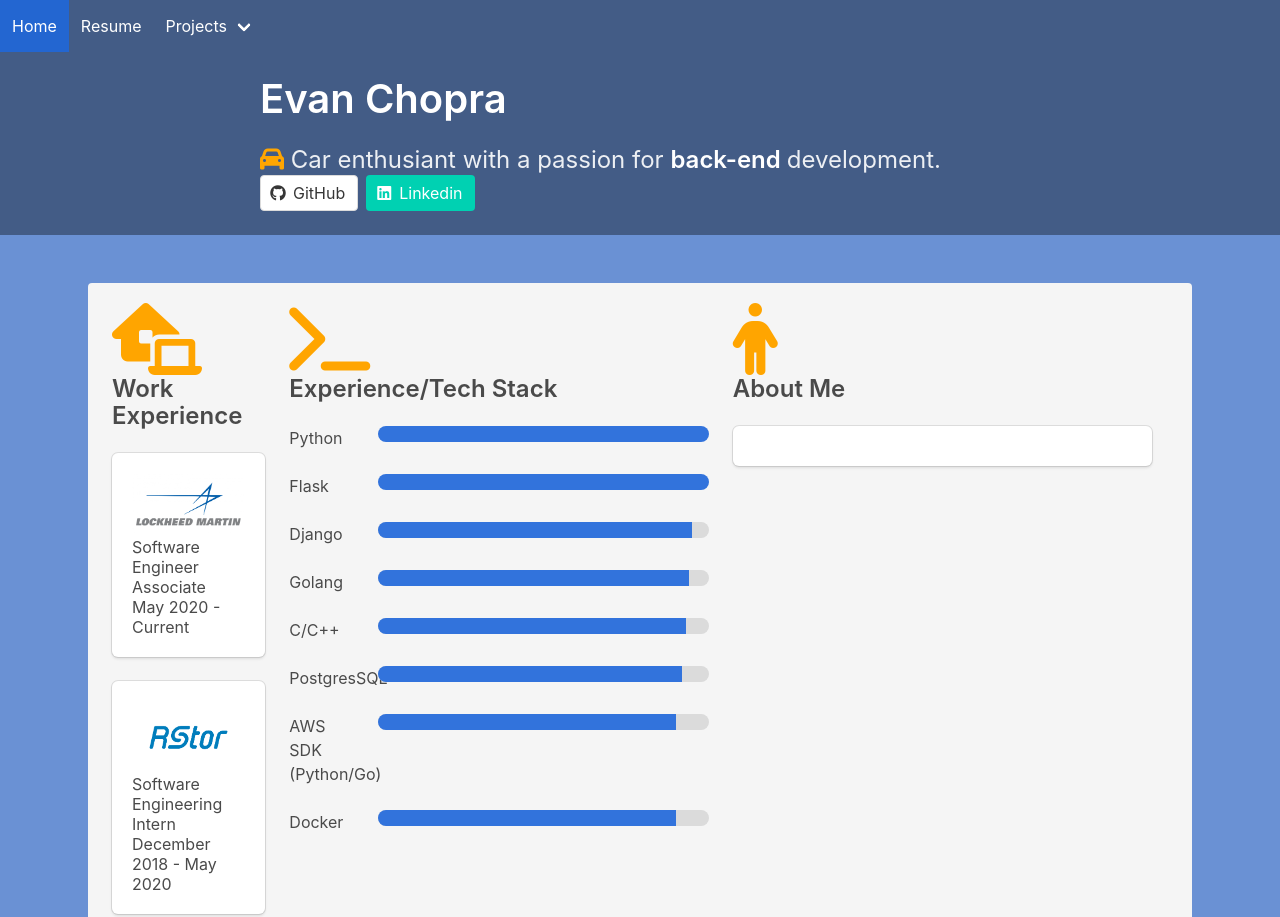
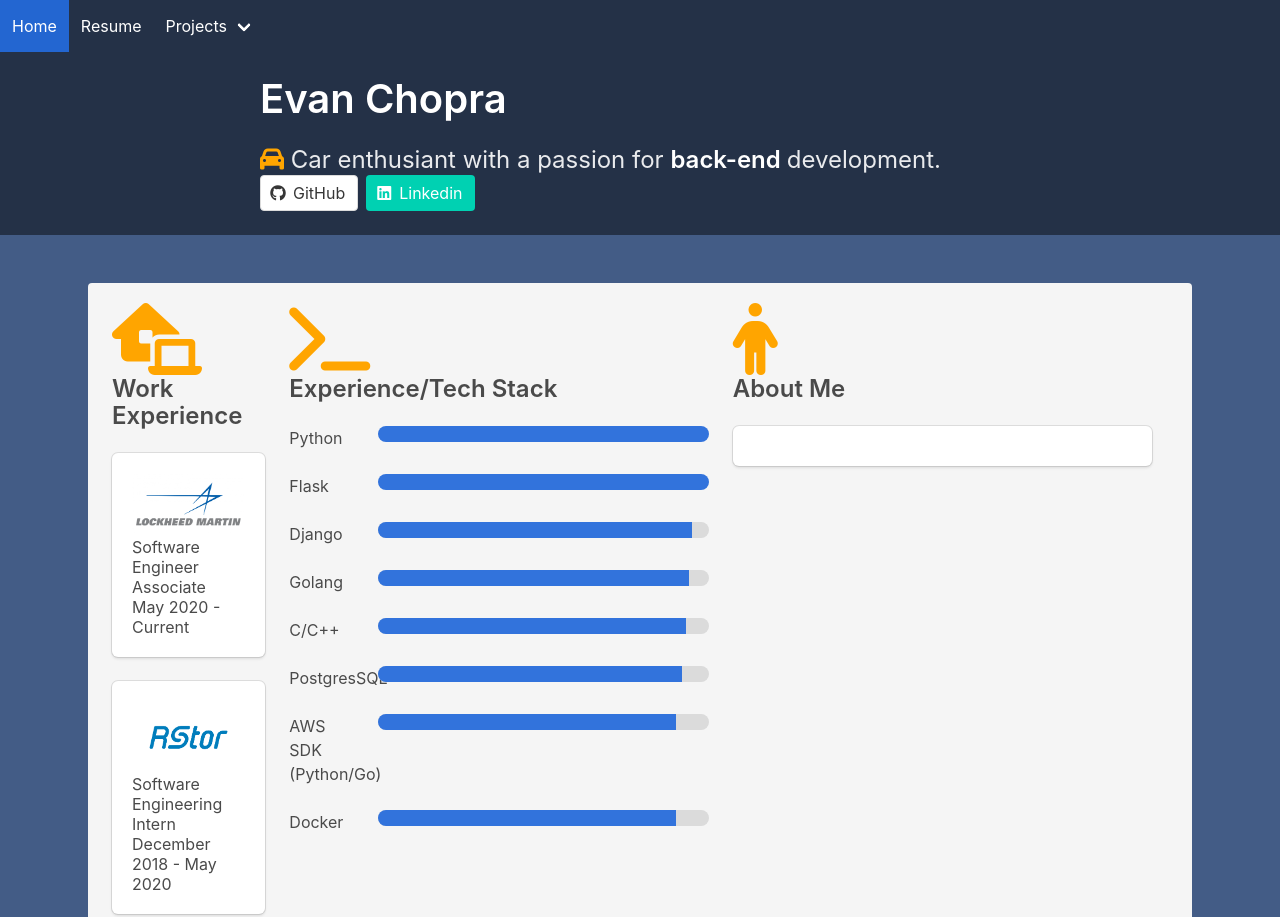
Before and after one commit to Evanj80/PortfolioV2, a website: page index.html in a window 1280 px wide. Shown: the top 917 px of the page. Drawn offline with Linux system fonts and the light colour scheme; a script that the page names is missing.

Commit message:
new colors xD

```diff
--- a/index.html
+++ b/index.html
@@ -8,10 +8,10 @@
     <title>Evan Chopra</title>
     <link rel="stylesheet" href="css/main.css">
   </head>
-  <body style="background-color: #6A91D4;">
+  <body style="background-color: #435C86;">
     <nav class="navbar is-link" role="navigation" aria-label="main navigation">
       <div id="navbarBasicExample" class="navbar-menu" style="
-      background-color: #435c86;">
+      background-color: #243147">
         <div class="navbar-start">
           <a href="/"class="navbar-item">
             Home
@@ -40,7 +40,7 @@
 
     </nav>
     <section class="hero is-small is-link"style="
-    background-color: #435c86;">
+    background-color: #243147">
       <div class="hero-body">
         <div class="container">
           <div class="columns">
```
